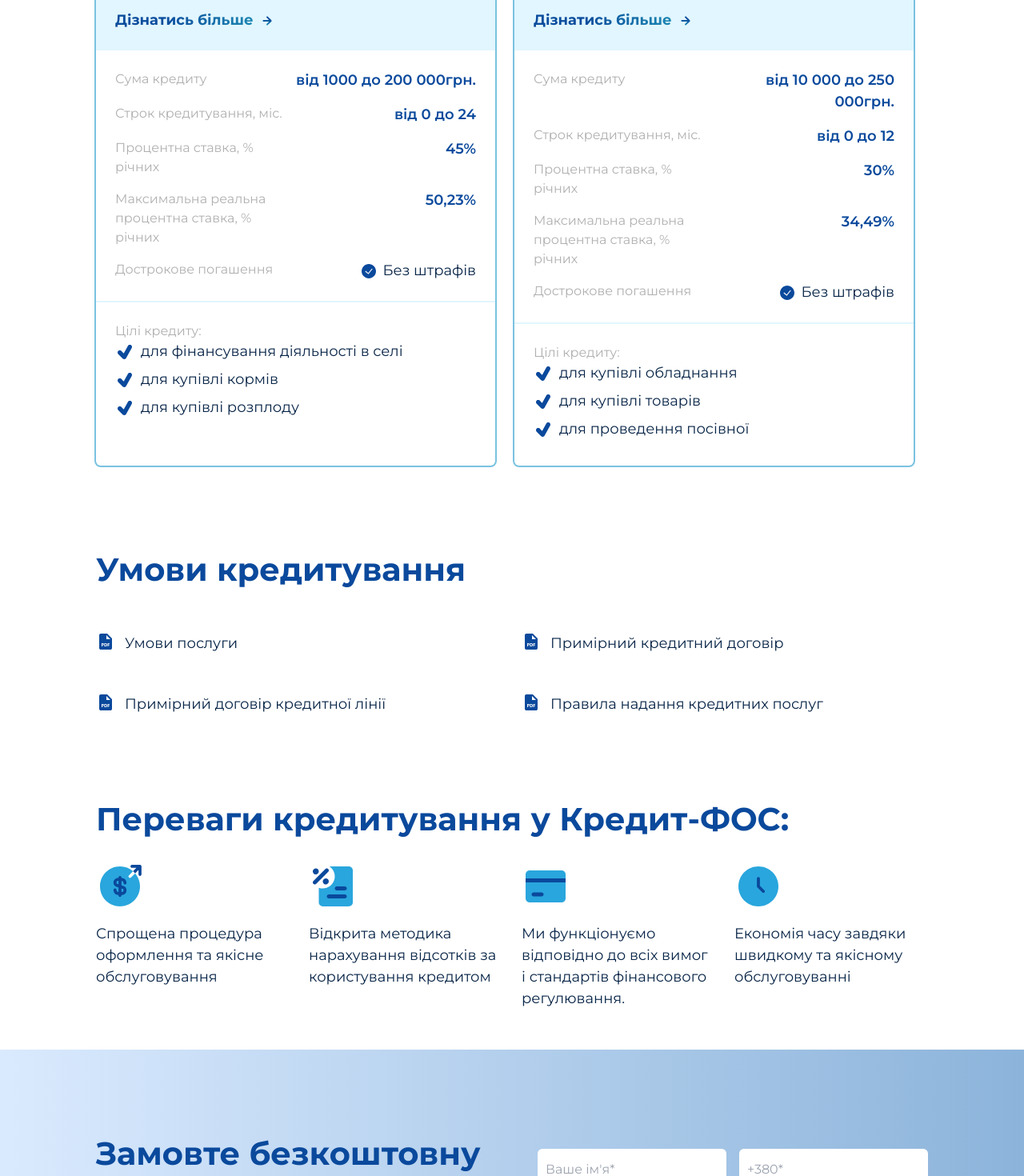
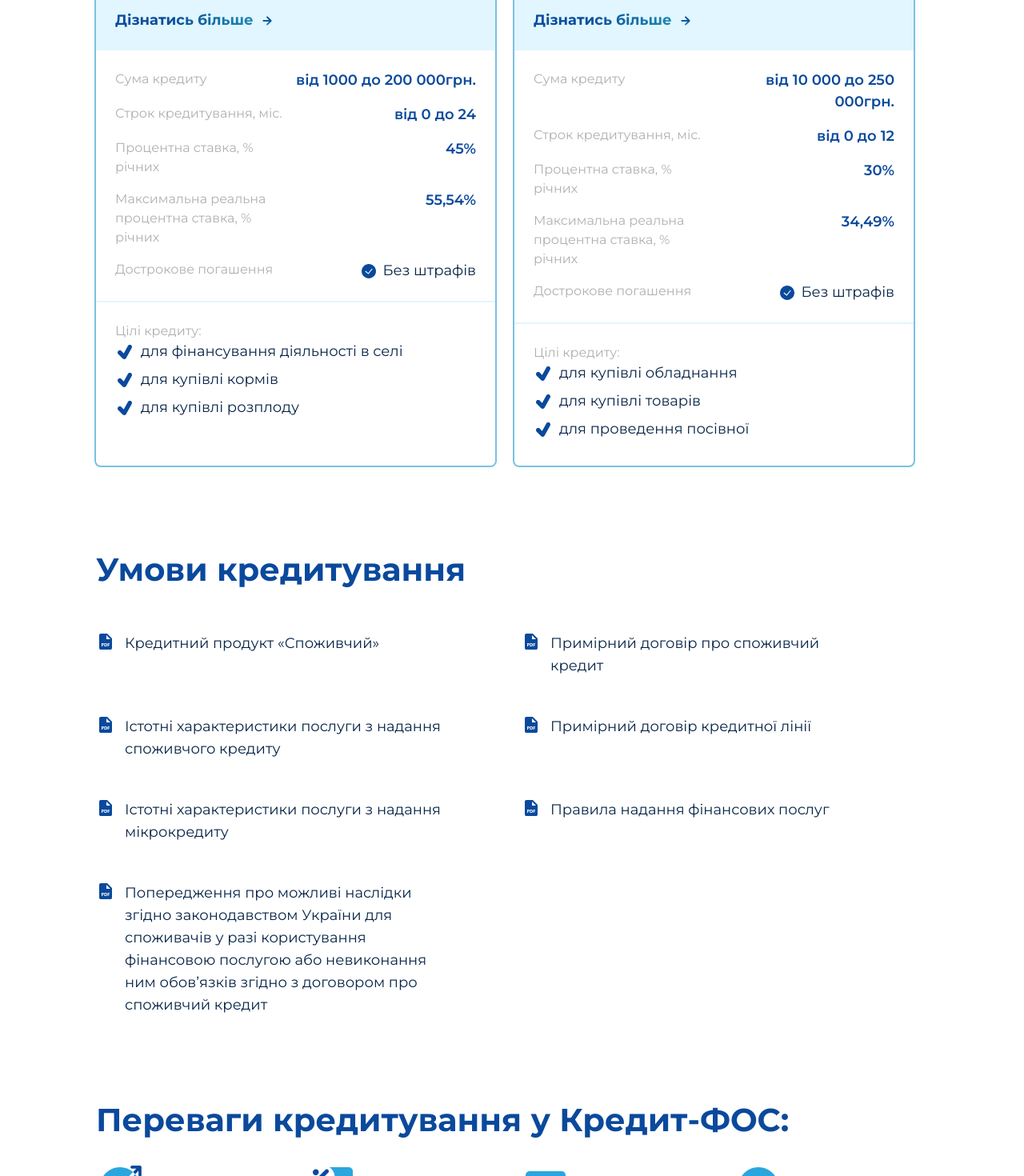
Before and after one commit to yurickv/Kredyt-fos-company-web-site, a Next.js app: page /credit in a window 1280 px wide. Shown: the part 2988-4458 px from the top of the page at 80% size. Built offline with nearby package versions, Linux system fonts and the light colour scheme.

Commit message:
update credit terms

```diff
--- a/src/components/credit-page/sectionLendingConditions.tsx
+++ b/src/components/credit-page/sectionLendingConditions.tsx
@@ -7,31 +7,54 @@
         <h2 className="title">Умови кредитування</h2>
         <ul className="md:text-[18px] text-primary_700 flex flex-col gap-6 md:grid md:grid-cols-2">
           <li className="flex gap-2 md:w-[277px] lg:w-[442px]">
-            <a href="#" className="flex gap-3 mt-6 cursor-pointer">
-              <div className="w-6 h-6">
+            <a
+              target="_blank"
+              rel="noopener noreferrer"
+              href="https://drive.google.com/file/d/1LxgvijOOov7GY4nxcAAAaoOFabz5Diy8/view?usp=drive_link"
+              className="flex gap-3 mt-6 cursor-pointer"
+            >
+              <div className="size-6">
                 <PdfIcon />
               </div>{" "}
-              <span className="md:text-lg">Умови послуги</span>
+              <span className="md:text-lg">Кредитний продукт «Споживчий»</span>
             </a>
           </li>
           <li className="flex gap-2 md:w-[277px] lg:w-[442px]">
             <a
               target="_blank"
               rel="noopener noreferrer"
-              href="https://drive.google.com/file/d/1_5gvqNeAwsVNkx5dyVh8XMp4AOlX03fW/view"
+              href="https://drive.google.com/file/d/1_5gvqNeAwsVNkx5dyVh8XMp4AOlX03fW/view?usp=drive_link"
               className="flex gap-3 mt-6 cursor-pointer"
             >
               <div className="w-6 h-6">
                 <PdfIcon />
               </div>{" "}
-              <span className="md:text-lg">Примірний кредитний договір</span>
+              <span className="md:text-lg">
+                Примірний договір про споживчий кредит
+              </span>
             </a>
           </li>
           <li className="flex gap-2 md:w-[277px] lg:w-[442px]">
             <a
               target="_blank"
               rel="noopener noreferrer"
-              href="https://drive.google.com/file/d/1kDVkv6E6VZxQTuwtr0CWxVP2a7FcU8T4/view"
+              href="https://drive.google.com/file/d/1-n7uaNbO86RtR6SRGvsr4E2k_Mg9NeCu/view?usp=drive_link"
+              className="flex gap-3 mt-6 cursor-pointer"
+            >
+              <div className="w-6 h-6">
+                <PdfIcon />
+              </div>{" "}
+              <span className="md:text-lg">
+                Істотні характеристики послуги з надання споживчого кредиту
+              </span>
+            </a>
+          </li>
+
+          <li className="flex gap-2 md:w-[277px] lg:w-[442px]">
+            <a
+              target="_blank"
+              rel="noopener noreferrer"
+              href="https://drive.google.com/file/d/1Rp48M2EruvjAuS2_7dTrGSedQ08C1Xk5/view?usp=drive_link"
               className="flex gap-3 mt-6 cursor-pointer"
             >
               <div className="w-6 h-6">
@@ -42,14 +65,51 @@
               </span>
             </a>
           </li>
-
           <li className="flex gap-2 md:w-[277px] lg:w-[442px]">
-            <a href="#" className="flex gap-3 mt-6 cursor-pointer">
+            <a
+              target="_blank"
+              rel="noopener noreferrer"
+              href="https://drive.google.com/file/d/1EGOUOmRO-ZVlwC2pcV7mr84w8pB7PbTB/view?usp=drive_link"
+              className="flex gap-3 mt-6 cursor-pointer"
+            >
               <div className="w-6 h-6">
                 <PdfIcon />
               </div>{" "}
               <span className="md:text-lg">
-                Правила надання кредитних послуг
+                Істотні характеристики послуги з надання мікрокредиту
+              </span>
+            </a>
+          </li>
+          <li className="flex gap-2 md:w-[277px] lg:w-[442px]">
+            <a
+              target="_blank"
+              rel="noopener noreferrer"
+              href="https://drive.google.com/file/d/1VJz7ARzk_Hrn7Xv7cs4rO4uO-I8KtHuk/view?usp=drive_link"
+              className="flex gap-3 mt-6 cursor-pointer"
+            >
+              <div className="w-6 h-6">
+                <PdfIcon />
+              </div>{" "}
+              <span className="md:text-lg">
+                Правила надання фінансових послуг
+              </span>
+            </a>
+          </li>
+          <li className="flex gap-2 md:w-[277px] lg:w-[442px]">
+            <a
+              target="_blank"
+              rel="noopener noreferrer"
+              href="https://drive.google.com/file/d/1OtDeYV3-iGUM5290KDXOu-vEsPrhKjD-/view?usp=drive_link"
+              className="flex gap-3 mt-6 cursor-pointer"
+            >
+              <div className="w-6 h-6">
+                <PdfIcon />
+              </div>{" "}
+              <span className="md:text-lg">
+                Попередження про можливі наслідки згідно законодавством України
+                для споживачів у разі користування фінансовою послугою або
+                невиконання ним обов’язків згідно з договором про споживчий
+                кредит
               </span>
             </a>
           </li>
--- a/src/const/creditData.ts
+++ b/src/const/creditData.ts
@@ -1,9 +1,9 @@
 export const creditTypesPersent = [
   { Споживчий: 0.04 },
   { "Під заставу депозиту": 0.025 },
-  { Інноваційний: 0.0233 },
-  { Підприємницький: 0.03 },
-  { "Для діяльності в селі": 0.0345 },
+  { Інноваційний: 0.025 },
+  { Підприємницький: 0.025 },
+  { "Для діяльності в селі": 0.0375 },
   { Сільськогосподарський: 0.025 },
 ];
 
@@ -27,8 +27,8 @@
   title: "Інноваційний",
   creditSum: "від 50 000 до 250 000грн.",
   creditTermine: "від 0 до 36",
-  creditInterest: "28%",
-  creditRealInterest: "31,84%",
+  creditInterest: "30%",
+  creditRealInterest: "34,49%",
   creditPurpose: [
     "для встановлення сонячних панелей",
     "для приватних вітрових електрогенераторів",
@@ -38,8 +38,8 @@
   title: "Підприємницький",
   creditSum: "від 20 000 до 250 000грн.",
   creditTermine: "від 0 до 48",
-  creditInterest: "36%",
-  creditRealInterest: "42,58%",
+  creditInterest: "30%",
+  creditRealInterest: "34,49%",
   creditPurpose: ["для купівлі обладнання", "для купівлі товарів"],
 };
 export const creditFarming = {
@@ -47,7 +47,7 @@
   creditSum: "від 1000 до 200 000грн.",
   creditTermine: "від 0 до 24",
   creditInterest: "45%",
-  creditRealInterest: "50,23%",
+  creditRealInterest: "55,54%",
   creditPurpose: [
     "для фінансування діяльності в селі",
     "для купівлі кормів",
```
